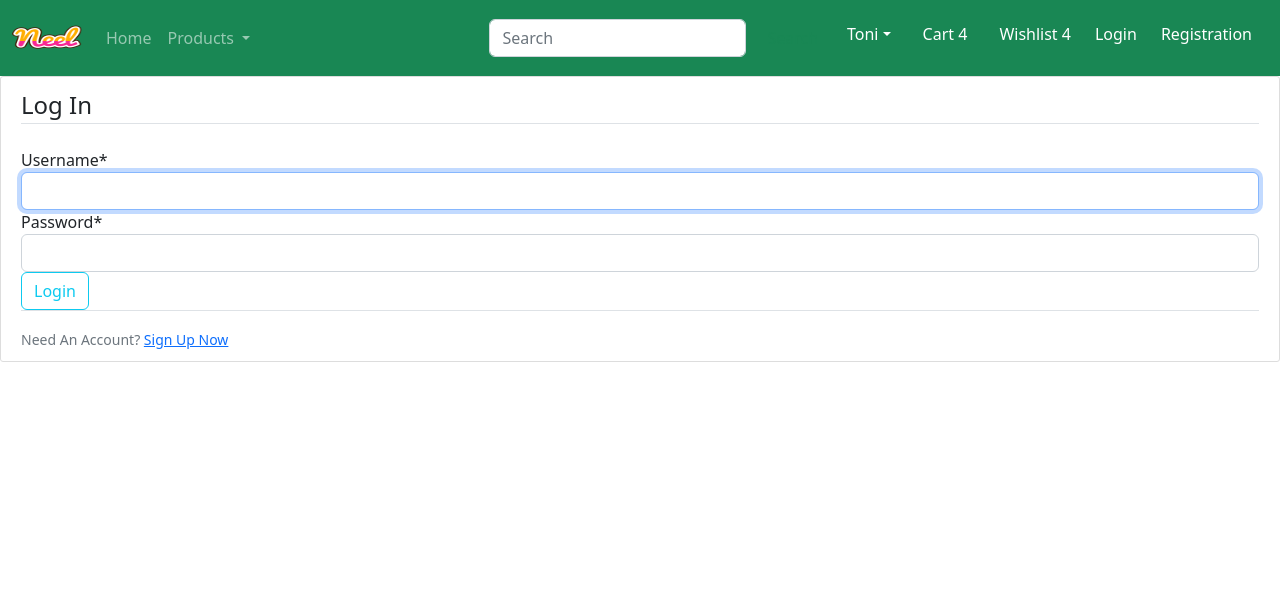
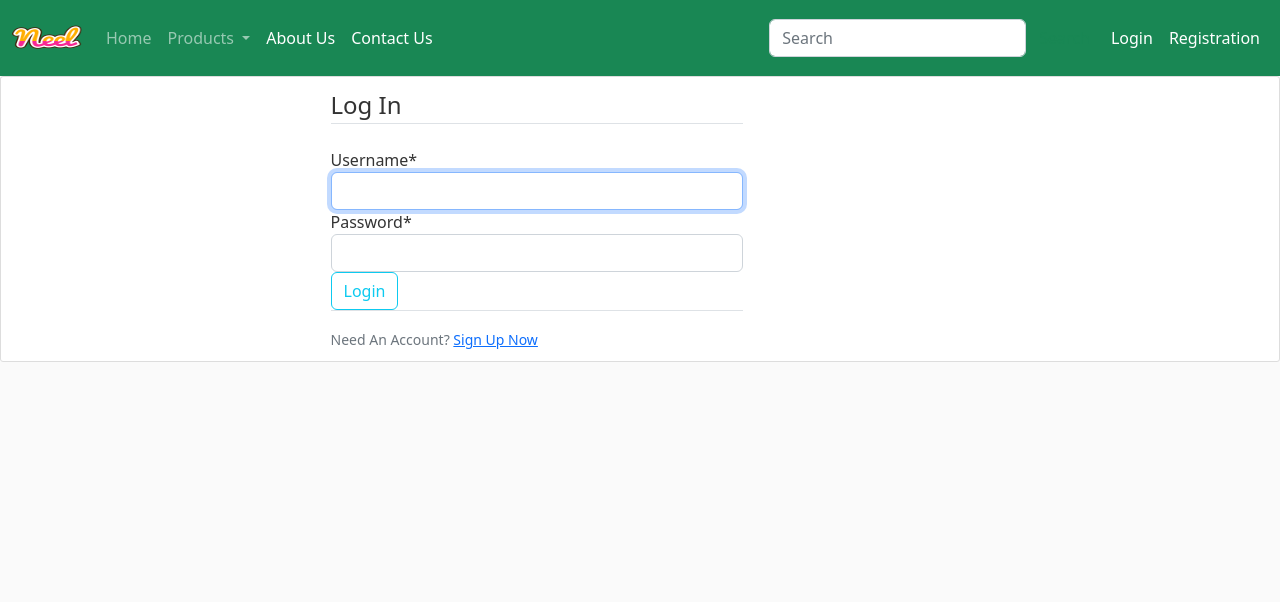
Before and after one commit to tonyguthiga/ecomm, a Django app: page /login/ in a window 1280 px wide. Shown: the top 602 px of the page. Run offline with Django 4.2, Linux system fonts and the light colour scheme; some libraries are stand-ins or nearby versions.

Commit message:
Fix bug on nav bar login and registration

```diff
--- a/app/static/app/css/style.css
+++ b/app/static/app/css/style.css
@@ -1,3 +1,7 @@
+body {
+    background: #fafafa;
+    color: #333333;
+  }
 .owl-carousel .item{
     /* border: 1px solid black; */
     font-size: 24px;
--- a/app/templates/app/base.html
+++ b/app/templates/app/base.html
@@ -44,27 +44,26 @@
                         <li><a class="dropdown-item" href="{% url 'category' 'IC' %}">Ice-Creams</a></li>
                         </ul>
                     </li>
-                    <!-- <li class="nav-item">
+                    <li class="nav-item">
                     <a class="nav-link text-white" href="{% url 'about' %}">About Us</a>
                     </li>
                     <li class="nav-item text-white">
                       <a class="nav-link text-white" href="{% url 'contact' %}">Contact Us</a>
-                    </li> -->
+                    </li>
                 </ul>
                 <form class="d-flex" role="search">
-                    <input class="form-control me-2" type="search" placeholder="Search" aria-label="Search">
+                    <input class="form-control me-9" type="search" placeholder="Search" aria-label="Search">
                     <button class="btn btn-outline-success" type="submit">Search</button>
                 </form>
             </div>
-
+          {% if user.is_authenticated %}
           <ul class="navbar-nav me-auto mb-2 mb-lg-o">
               <li class="nav-item dropdown mx-2">
-              <a class="nav-link dropdown-toggle text-white" href="#" id="profileDropdown" role="button" data-bs-toggle="dropdown" aria-expanded="false">Toni</a>
+              <a class="nav-link dropdown-toggle text-white" href="#" id="profileDropdown" role="button" data-bs-toggle="dropdown" aria-expanded="false">{{ user.username }}</a>
               <ul class="dropdown-menu" aria-labelledby="profileDropdown">
-                <li><a class="dropdown-item" href="#">Profile</a></li>
+                <li><a class="dropdown-item" href="{% url 'profile' %}">Profile</a></li>
                 <li><a class="dropdown-item" href="#">Orders</a></li>
-                <li><a class="dropdown-item" href="#">Change Password</a></li>
-                <li><a class="dropdown-item" href="#">Logout</a></li>
+                <li><a class="dropdown-item" href="{% url 'logout' %}">Logout</a></li>
               </ul>
             </li>
             <li class="nav-item mx-2">
@@ -73,18 +72,16 @@
             <li class="nav-item mx-2">
               <a href="#" class="nav-link text-white">Wishlist 4</a>
             </li>
-            {% if user.is_authenticated %}
-            <li class="nav-item mx-2">
-              <a href="{% url 'profile' %}" class="nav-link text-white">Profile</a>
-            </li>
-              <li class="nav-item mx-2">
-                <a href="{% url 'logout' %}" class="nav-link text-white">Logout</a>
           {% else %}
+            <li class="nav-link mx-2">
               <a href="{% url 'login' %}" class="nav-link text-white">Login</a>
             </li>
-              <li class="nav-item mx-2">
+            <li class="nav-link mx-2">
               <a href="{% url 'register' %}" class="nav-link text-white">Registration</a>
             </li>
+            <!-- <li class="nav-item mx-2">
+              <a href="{% url 'register' %}" class="nav-link text-white">Registration</a>
+            </li> -->
           {% endif %}
           </ul>
         </div>
--- a/users/templates/users/login.html
+++ b/users/templates/users/login.html
@@ -4,6 +4,7 @@
 
 {% block main-content %}
     <div class="content-section">
+        <div class="col-sm-4 offset-sm-3">
             <form method="POST">
                 {% csrf_token %}
                 <fieldset class="form-group">
@@ -18,4 +19,5 @@
                 <small class="text-muted">Need An Account? <a class="ml-2" href="{% url 'register' %}">Sign Up Now</a></small>
             </div>
         </div>
+    </div>
 {% endblock main-content %}
--- a/users/templates/users/register.html
+++ b/users/templates/users/register.html
@@ -3,7 +3,8 @@
 {% load crispy_forms_tags %}
 
 {% block main-content %}
-    <div class="content-section">
+    <div class="container">
+        <div class="col-sm-6 offset-sm-3">
             <form method="POST">
                 {% csrf_token %}
                 <fieldset class="form-group">
@@ -18,4 +19,5 @@
                 <small class="text-muted">Already Have An Account? <a class="ml-2" href="{% url 'login' %}">Sign In</a></small>
             </div>
         </div>
+    </div>
 {% endblock main-content %}
```
Also changed, not shown: db.sqlite3, media/default.jpg. Lines whose indentation alone changed are shown as unchanged.
